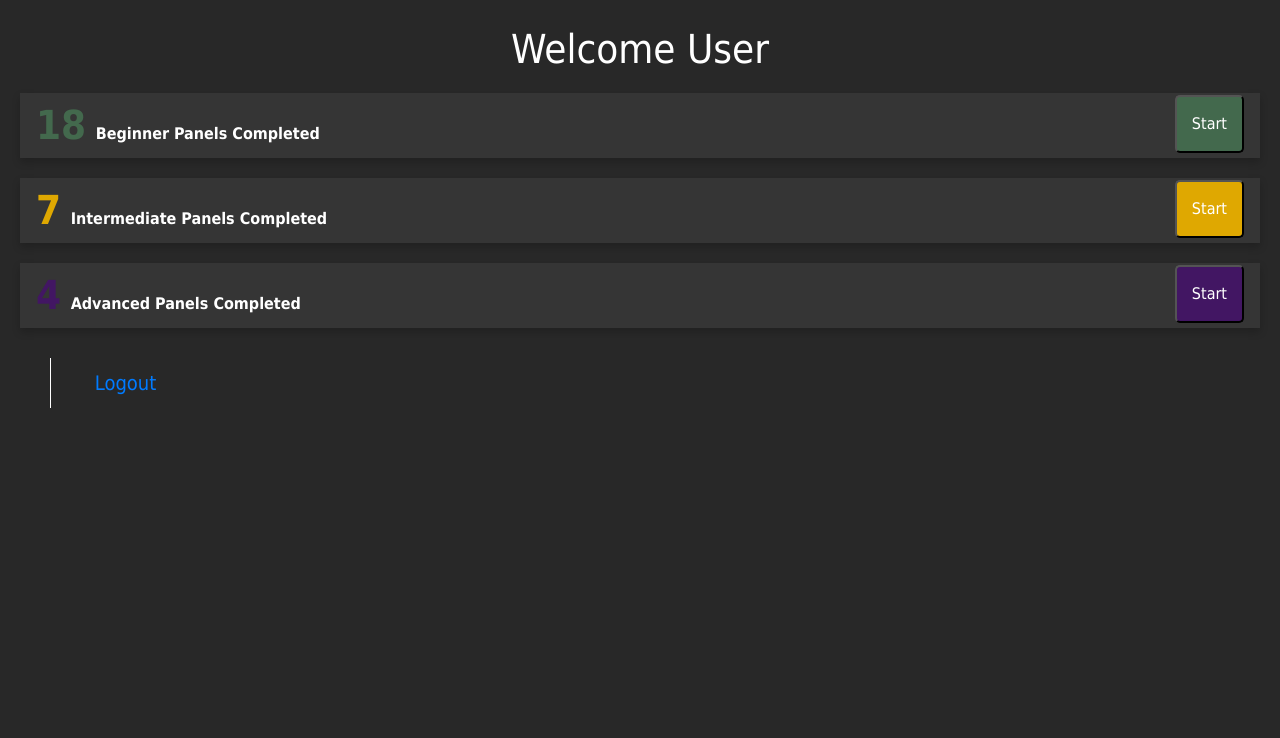
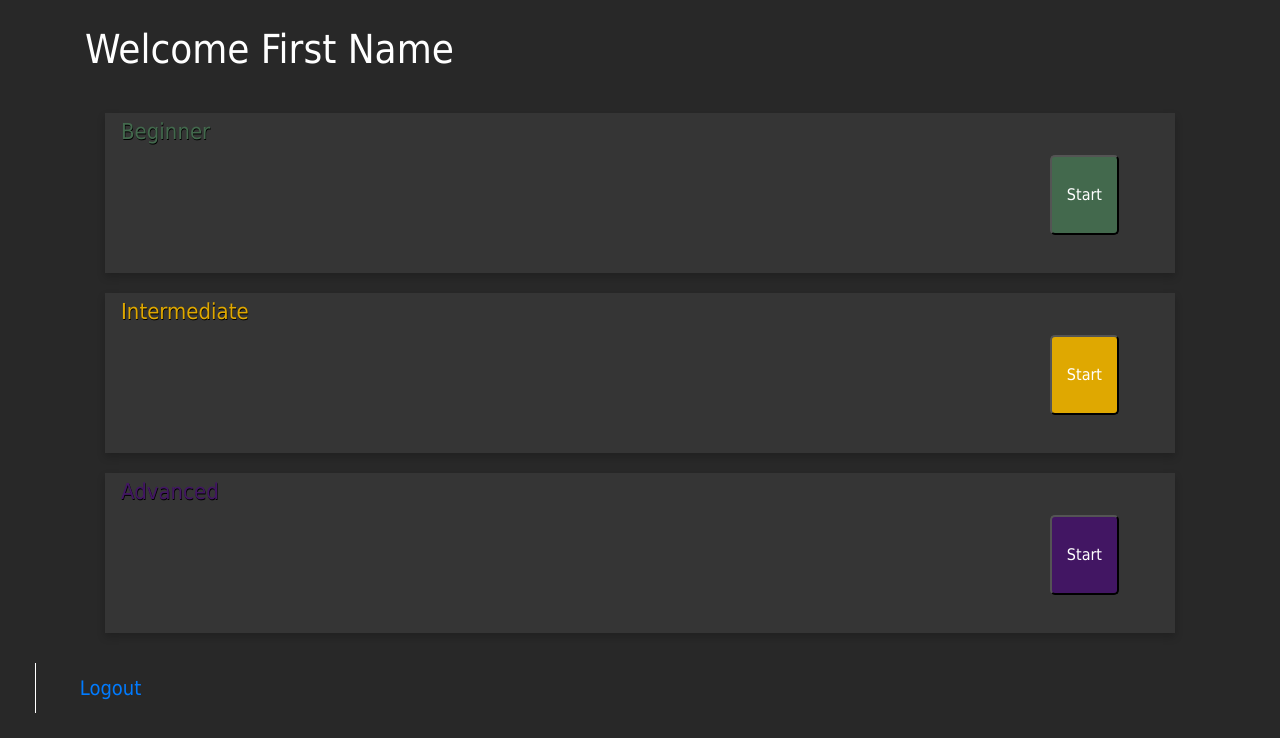
Before and after one commit to waceyts/CS4450AntiBuddies, a plain HTML site: page public/home.html in a window 1280 px wide. Drawn offline with nearby package versions, Linux system fonts and the light colour scheme; some packages are replaced by stand-ins of ours.

Commit message:
Cleaned up home UI

```diff
--- a/public/home.css
+++ b/public/home.css
@@ -50,13 +50,6 @@ a {
   color: #421663;
 }
 
-h2 {
-  color: #fff;
-  margin: 25px auto 0;
-  text-align: center;
-  font-size: 40px;
-}
-
 .levels_btns {
   background-color: #ffff;
   padding: 20px;
@@ -91,11 +84,6 @@ h2 {
 
 .stats {
   display: inline-block;
-}
-
-.stat_txt {
-  color: white;
-  font-weight: bold;
 }
 
 .cont {
@@ -207,4 +195,25 @@ h2 {
 
 .levels_btns_beginner, .levels_btns_intermediate, .levels_btns_advanced {
   float: right;
+  height: 10vh;
+  margin-top: 5vh;
+  margin-bottom: 5vh;
+  margin-right: 5vh;
 }
+
+.level-row {
+  height: 20vh;
+  width: 100%;
+}
+
+.level_txt {
+  font-weight: 500;
+  font-size: 22px;
+  text-shadow: .5px .5px #000000;
+}
+
+#welcome {
+  margin: 25px 0 40px;
+  font-size: 40px;
+  color: #fff;
+}
--- a/public/home.html
+++ b/public/home.html
@@ -1,58 +1,53 @@
-<!--TODO: Make this cuter-->
-
 <!DOCTYPE html>
 <html>
 <head>
     <title>Homepage</title>
-    <script defer src="/__/firebase/6.0.4/firebase-app.js"></script>
+    <!-- <script defer src="/__/firebase/6.0.4/firebase-app.js"></script> -->
       <!-- include only the Firebase features as you need -->
-      <script defer src="/__/firebase/6.0.4/firebase-auth.js"></script>
+      <!-- <script defer src="/__/firebase/6.0.4/firebase-auth.js"></script>
       <script defer src="/__/firebase/6.0.4/firebase-database.js"></script>
-      <script defer src="/__/firebase/6.0.4/firebase-storage.js"></script>
+      <script defer src="/__/firebase/6.0.4/firebase-storage.js"></script> -->
       <!-- initialize the SDK after all desired features are loaded -->
-      <script defer src="/__/firebase/init.js"></script>
-      <script src="https://www.gstatic.com/firebasejs/6.0.2/firebase.js"></script>
+      <!-- <script defer src="/__/firebase/init.js"></script> -->
+      <!-- <script src="https://www.gstatic.com/firebasejs/6.0.2/firebase.js"></script> -->
       <link rel="stylesheet" href="https://stackpath.bootstrapcdn.com/bootstrap/4.3.1/css/bootstrap.min.css" integrity="sha384-ggOyR0iXCbMQv3Xipma34MD+dH/1fQ784/j6cY/iJTQUOhcWr7x9JvoRxT2MZw1T" crossorigin="anonymous">
       <script type="text/javascript" src="js/jquery-3.4.1.min.js"></script>
       <script type="text/javascript" src="js/bootstrap.js"></script>
-      <script src="https://www.gstatic.com/firebasejs/4.8.1/firebase.js"></script>
-    <link rel="stylesheet" href="https://stackpath.bootstrapcdn.com/bootstrap/4.3.1/css/bootstrap.min.css" integrity="sha384-ggOyR0iXCbMQv3Xipma34MD+dH/1fQ784/j6cY/iJTQUOhcWr7x9JvoRxT2MZw1T" crossorigin="anonymous">
-    <link rel="stylesheet" href="home.css">
+
+      <link rel="stylesheet" href="home.css">
     <script src="login.js"></script>
 </head>
 
 
 <body>
 
-    <header>
-        <h2>Welcome User</h2>
-    </header>
-
-        <div class="card2">
-            <div class="card2-container">
-                <span class="stat_numbers beginner">18</span>
-                <span class="stat_txt">Beginner Panels Completed</span>
+    <div class="container">
+        <header>
+            <h2 id="welcome">Welcome First Name</h2>
+        </header>
+        <div class="card2 row">
+            <div class="card2-container level-row">
+                <span class="level_txt beginner">Beginner</span>
                 <button type="button" class="levels_btns_beginner" onclick="beginner()">Start</button>
             </div>
         </div>
 
-        <div class="card3">
-            <div class="card3-container">
-                <span class="stat_numbers intermediate">7</span>
-                <span class="stat_txt">Intermediate Panels Completed</span>
+        <div class="card3 row">
+            <div class="card3-container level-row">
+                <span class="level_txt intermediate">Intermediate</span>
                 <button type="button" class="levels_btns_intermediate" onclick="intermediate()">Start</button>
             </div>
         </div>
 
-        <div class="card4">
-            <div class="card4-container">
-                <span class="stat_numbers advanced">4</span>
-                <span class="stat_txt">Advanced Panels Completed</span>
+        <div class="card4 row">
+            <div class="card4-container level-row">
+                <span class="level_txt advanced">Advanced</span>
                 <button type="button" class="levels_btns_advanced" onclick="advanced()">Start</button>
             </div>
         </div>
+    </div>
 <footer>
-    <div class="nav">
+    <div class="nav row">
         <ul class="main-menu">
             <li><a href="index.html">Logout</a>
             </li>
```
